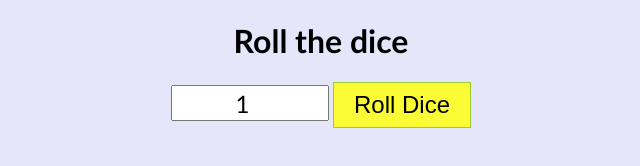
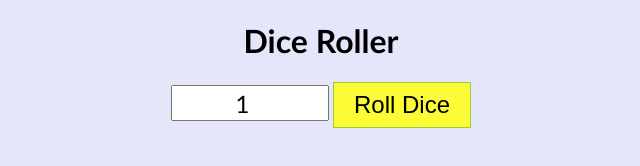
Before and after one commit to g-mallikarjuna/Rolling-DIce, a plain HTML site: page index.html in a window 1280 px wide. Shown: the whole page, without its empty margins (319-959 px from the left). Drawn offline with Linux system fonts and the light colour scheme.

Commit message:
Update index.html

```diff
--- a/index.html
+++ b/index.html
@@ -11,7 +11,7 @@
 
 <body>
     <div class="value-container">
-        <h1>Roll the dice</h1>
+        <h1>Dice Roller</h1>
         <input type="number" id="resultValue" class="input-value" value="1" min="1">
         <button class="roll-dice" id="rollDiceButton" onclick="rolldice()">Roll Dice</button>
     </div>
```
